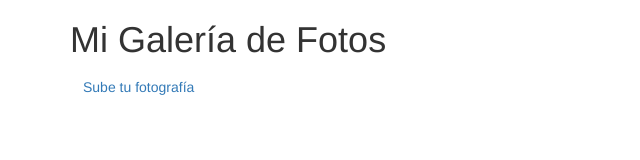
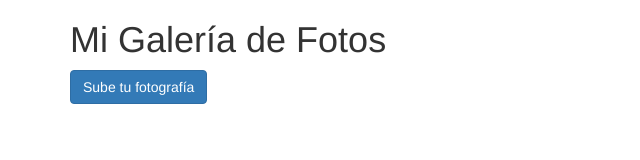
Before and after one commit to damanzano/node-subir-fotos, a website: page public/index.html in a window 1280 px wide. Shown: the whole page, without its empty margins (0-640 px from the left). Drawn offline with nearby package versions, Linux system fonts and the light colour scheme; no server answers.

Commit message:
Cambia la visualización del botón

```diff
--- a/public/index.html
+++ b/public/index.html
@@ -14,7 +14,7 @@
 	<div class="container">
 
 		<h1>Mi Galería de Fotos</h1>
-		<a href="/new-photo.html" class="btn btn-defualt">Sube tu
+		<a href="/new-photo.html" class="btn btn-primary">Sube tu
 			fotografía</a>
 		<section id="gallery" class="row"></section>
 	</div>
```
